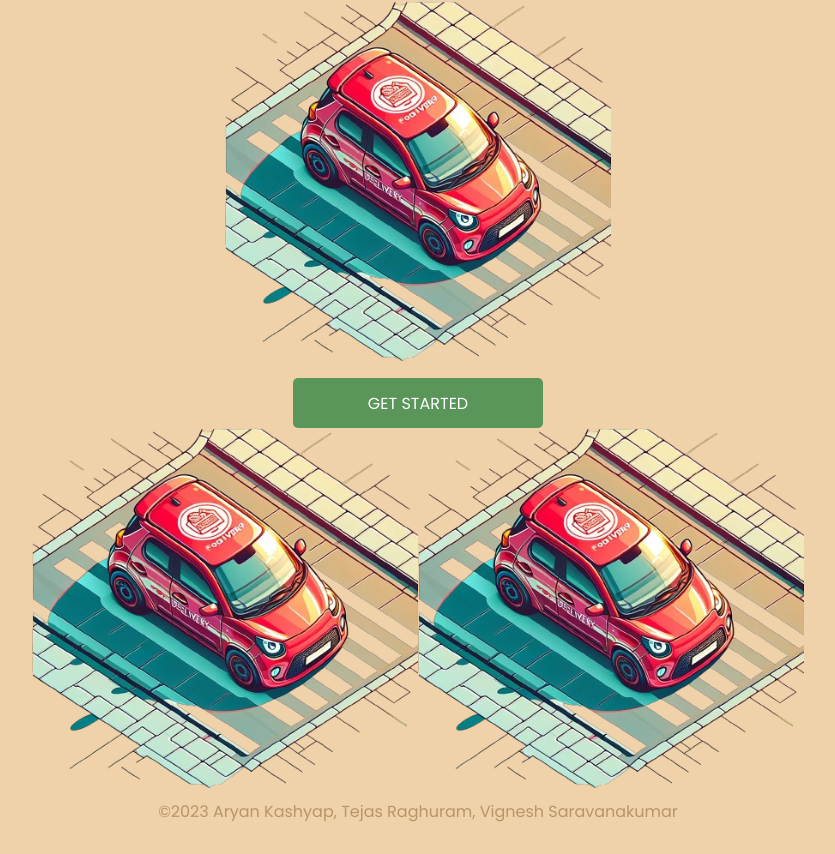
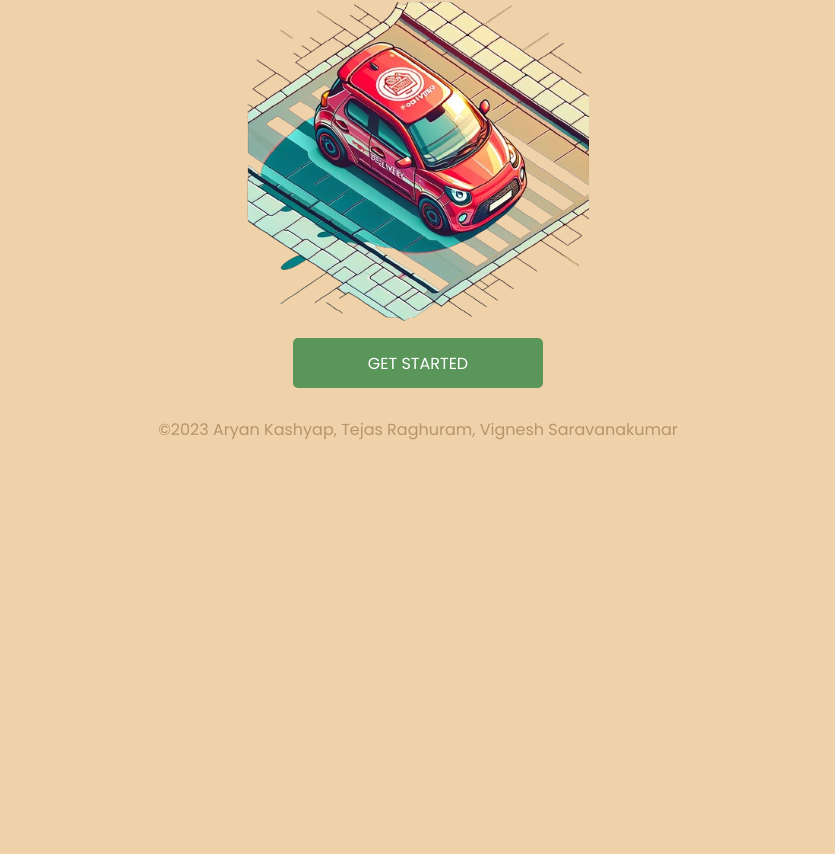
Before and after one commit to TejasRaghuram/EcoCuisine, a React (Create React App) app: page / in a window 1280 px wide. Shown: the part 304-1158 px from the top of the page, without its empty margins (222-1057 px from the left). After the commit the page ends 800 px from the top, so only its background shows below. Built offline with nearby package versions, Linux system fonts and the light colour scheme.

Commit message:
Finished Landing Page

```diff
--- a/src/App.css
+++ b/src/App.css
@@ -125,7 +125,7 @@ p {
     width: calc(100vw - 40px);
     color: rgba(125, 90, 40, .5);
     position: absolute;
-    bottom: -75px;
+    bottom: -100px;
 }
 
 #error_container {
@@ -145,7 +145,7 @@ p {
 }
 
 #landing_image {
-    height: calc(80vh - 280px);
+    height: calc(80vh - 320px);
 }
 
 #landing_button {
--- a/src/pages/Landing.js
+++ b/src/pages/Landing.js
@@ -8,8 +8,6 @@ function Landing() {
             <h1 id="landing_header">Welcome<br/>to<br/>EcoCuisine!</h1>
             <img src={LandingImage} id="landing_image" alt=""></img>
             <button onClick={()=>{}} class="button" id="landing_button">GET STARTED</button>
-            <img src={LandingImage} id="landing_image" alt=""></img>
-            <img src={LandingImage} id="landing_image" alt=""></img>
         </div>
     );
 }
```
